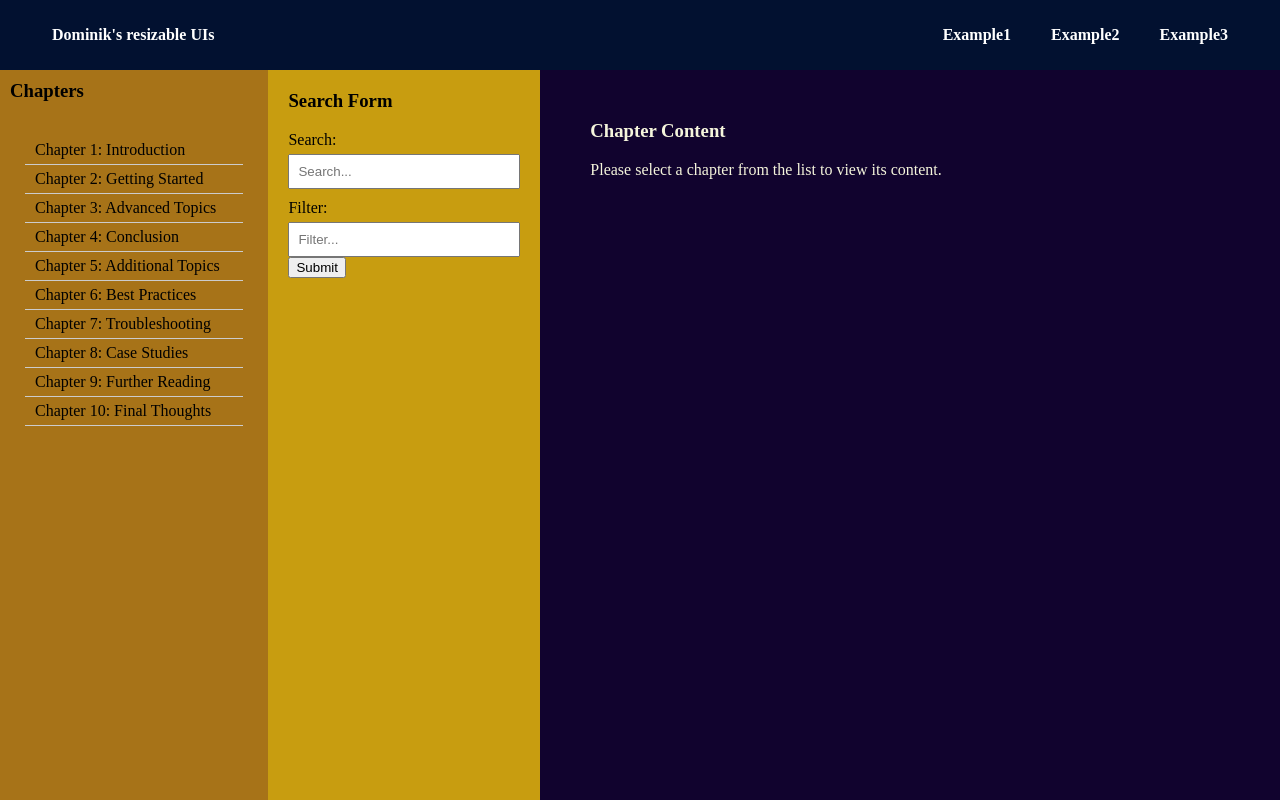
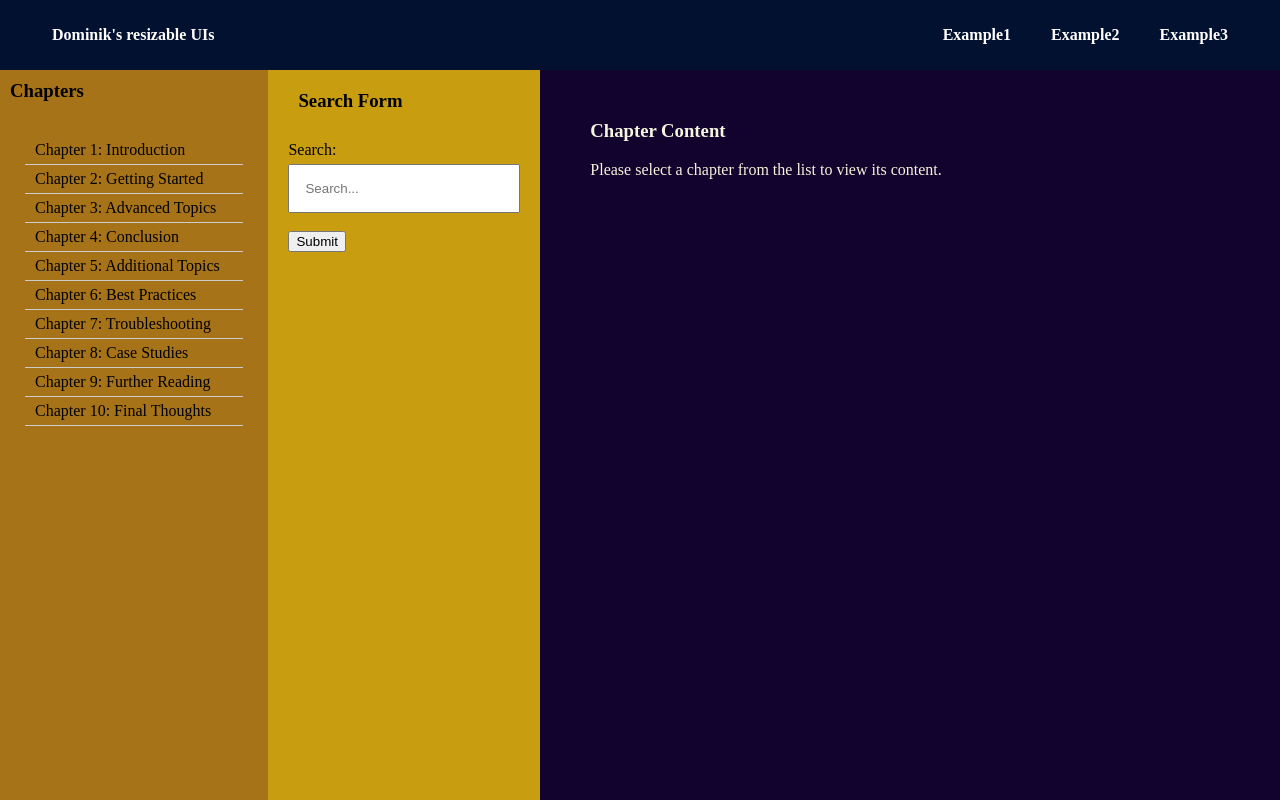
Before and after one commit to DominikTenerife/resizable-ui, a React (Vite) app: page /example1 in a window 1280 px wide. Built offline with nearby package versions, Linux system fonts and the light colour scheme.

Commit message:
updating search feature

```diff
--- a/ResizableColumns.css
+++ b/ResizableColumns.css
@@ -6,6 +6,7 @@ html, body {
   height: 100%;
   overflow-x: hidden;
   box-sizing: border-box;
+  background-color:  #11032e;
 }
 
 /* Main container takes full width and height */
@@ -17,6 +18,7 @@ html, body {
   padding: 0;
   box-sizing: border-box;
   overflow: hidden;
+  background-color:  #11032e;
 }
 
 /* First container (Chapters list) */
@@ -55,14 +57,15 @@ html, body {
   background-color: #c89d10;
   width: 25%;
   height: 100%;
-  padding: 20px;
+  padding: 0 20px;
   box-sizing: border-box;
   overflow-y: auto;
   min-width: 200px;
 }
 
 .container2 h3 {
-  margin-top: 0;
+  margin-top: 10px;
+  padding: 10px;
 }
 
 .container2 form label {
@@ -72,7 +75,7 @@ html, body {
 
 .container2 form input {
   width: 100%;
-  padding: 8px;
+  padding: 15px;
   margin-top: 5px;
   box-sizing: border-box;
 }
--- a/pages/Example1.jsx
+++ b/pages/Example1.jsx
@@ -4,6 +4,7 @@ import { chapters, chapterContents } from '../content/ChaptersContent';
 
 export default function Example1() {
     const [selectedChapter, setSelectedChapter] = useState(null);
+    const [searchResults, setSearchResults] = useState([]);
 
     useEffect(() => {
         const setInitialWidths = () => {
@@ -93,6 +94,16 @@ export default function Example1() {
         setSelectedChapter(chapter);
     };
 
+    const handleSearchSubmit = (event) => {
+        event.preventDefault();
+        // Mock search results for demonstration purposes
+        setSearchResults([
+            { title: 'Mock Result 1', url: 'https://example.com/1', description: 'This is a description for mock result 1.' },
+            { title: 'Mock Result 2', url: 'https://example.com/2', description: 'This is a description for mock result 2.' },
+            { title: 'Mock Result 3', url: 'https://example.com/3', description: 'This is a description for mock result 3.' }
+        ]);
+    };
+
     return (
         <div className="container-main">
             <div className="container1">
@@ -107,15 +118,27 @@ export default function Example1() {
             </div>
             <div className="container2">
                 <h3>Search Form</h3>
-                <form>
+                <form onSubmit={handleSearchSubmit}>
                     <label htmlFor="search">Search:</label>
                     <input type="text" id="search" name="search" placeholder="Search..." />
                     <br />
-                    <label htmlFor="filter">Filter:</label>
-                    <input type="text" id="filter" name="filter" placeholder="Filter..." />
+
                     <br />
                     <button type="submit">Submit</button>
                 </form>
+                {searchResults.length > 0 && (
+                    <div className="search-results">
+                        <h4>Search Results:</h4>
+                        <ul>
+                            {searchResults.map((result, index) => (
+                                <li key={index}>
+                                    <a href={result.url} target="_blank" rel="noopener noreferrer">{result.title}</a>
+                                    <p>{result.description}</p>
+                                </li>
+                            ))}
+                        </ul>
+                    </div>
+                )}
             </div>
             <div className="container3">
                 <h3>Chapter Content</h3>
--- a/pages/Example2.jsx
+++ b/pages/Example2.jsx
@@ -4,6 +4,7 @@ import { chapters, chapterContents } from '../content/ChaptersContent';
 
 export default function Example2() {
     const [selectedChapter, setSelectedChapter] = useState(null);
+    const [searchResults, setSearchResults] = useState([]);
 
     useEffect(() => {
         const setInitialWidths = () => {
@@ -95,6 +96,17 @@ export default function Example2() {
         setSelectedChapter(chapter);
     };
 
+    const handleSearchSubmit = (event) => {
+        event.preventDefault();
+        // Mock search results for demonstration purposes
+        setSearchResults([
+            { title: 'Mock Result 1', url: 'https://example.com/1', description: 'This is a description for mock result 1.' },
+            { title: 'Mock Result 2', url: 'https://example.com/2', description: 'This is a description for mock result 2.' },
+            { title: 'Mock Result 3', url: 'https://example.com/3', description: 'This is a description for mock result 3.' }
+        ]);
+    };
+;
+
     return (
         <div className="container-main">
             <div className="container1">
@@ -109,15 +121,27 @@ export default function Example2() {
             </div>
             <div className="container2">
                 <h3>Search Form</h3>
-                <form>
+                <form onSubmit={handleSearchSubmit}>
                     <label htmlFor="search">Search:</label>
                     <input type="text" id="search" name="search" placeholder="Search..." />
                     <br />
-                    <label htmlFor="filter">Filter:</label>
-                    <input type="text" id="filter" name="filter" placeholder="Filter..." />
+
                     <br />
                     <button type="submit">Submit</button>
                 </form>
+                {searchResults.length > 0 && (
+                    <div className="search-results">
+                        <h4>Search Results:</h4>
+                        <ul>
+                            {searchResults.map((result, index) => (
+                                <li key={index}>
+                                    <a href={result.url} target="_blank" rel="noopener noreferrer">{result.title}</a>
+                                    <p>{result.description}</p>
+                                </li>
+                            ))}
+                        </ul>
+                    </div>
+                )}
             </div>
             <div className="container3">
                 <h3>Chapter Content</h3>
```
